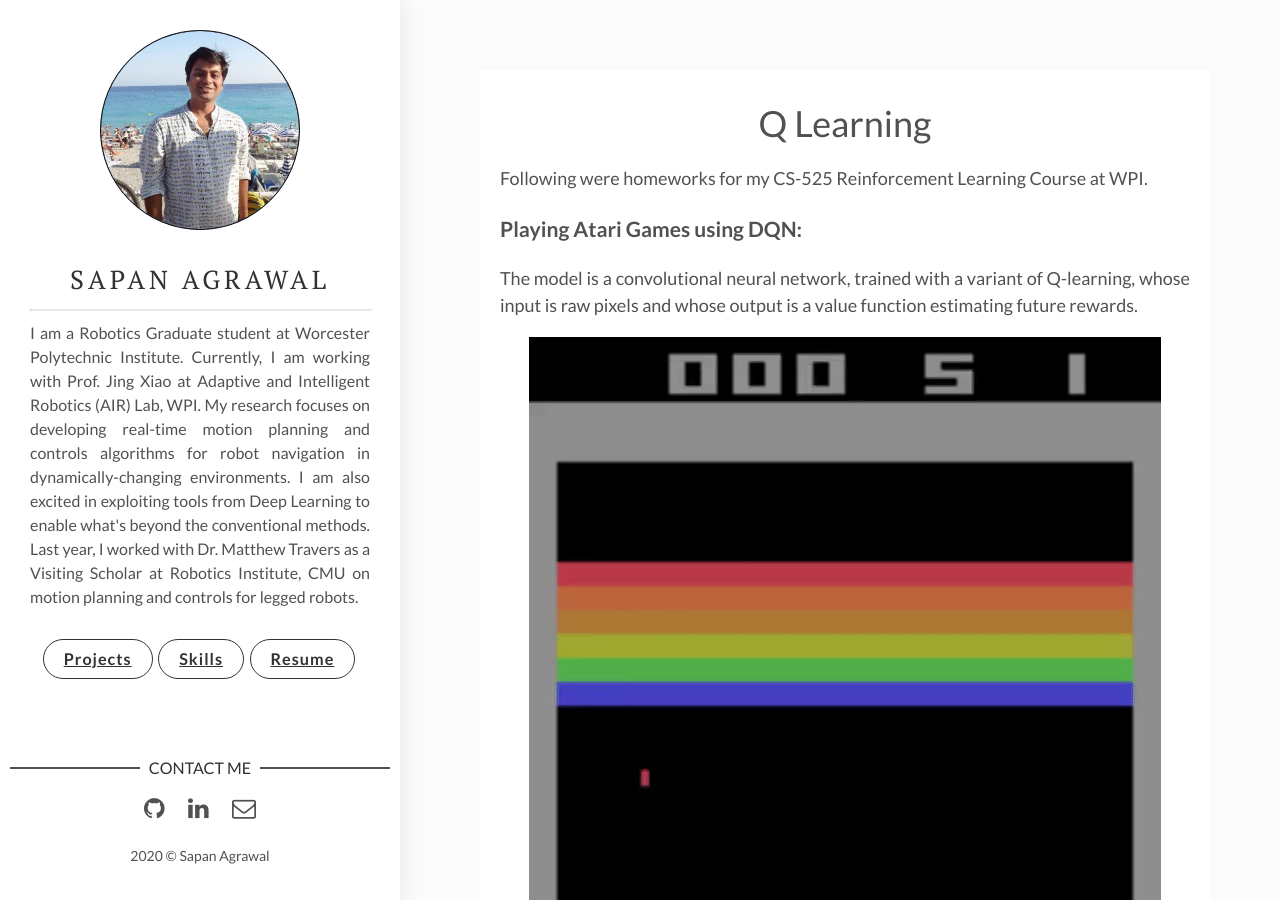
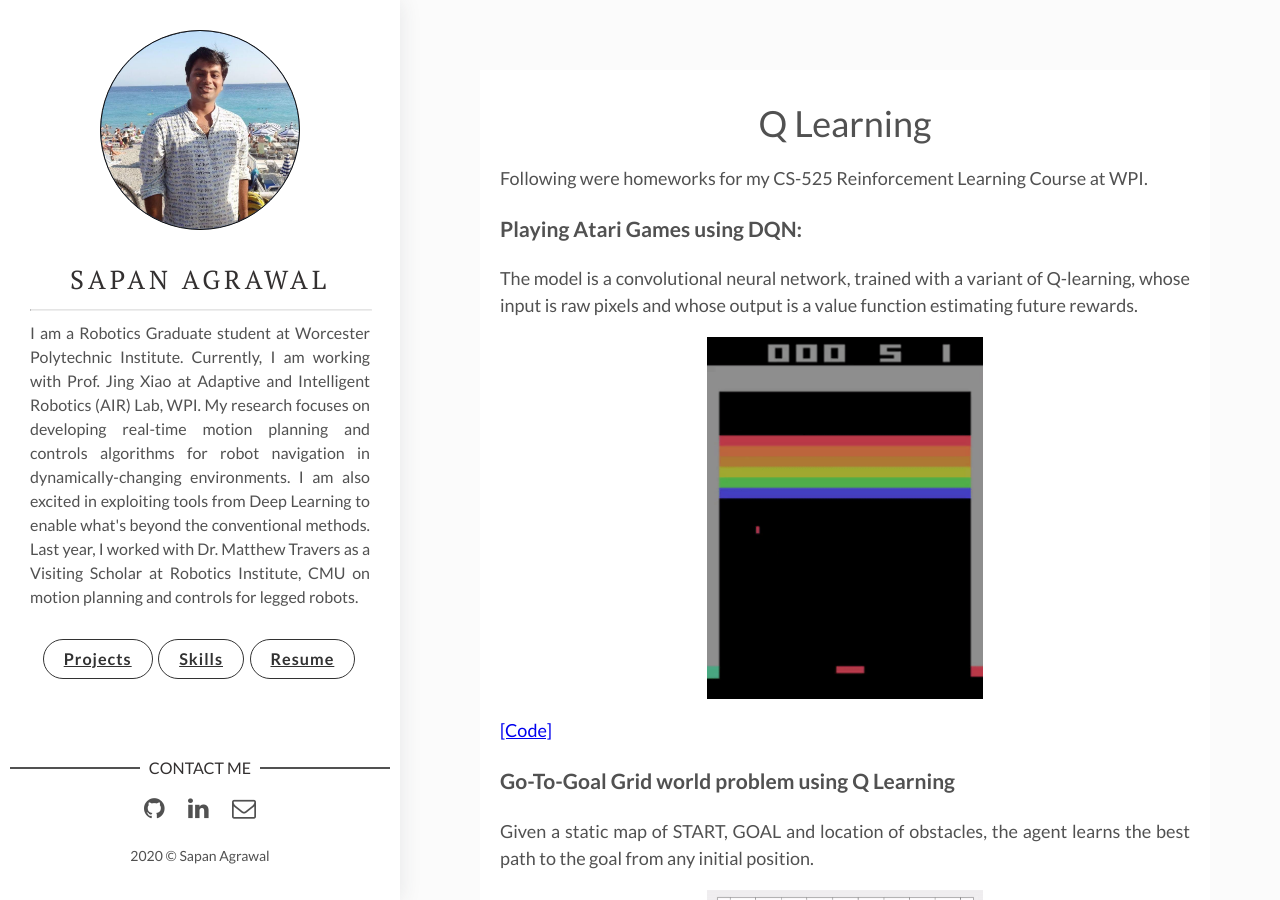
Before and after one commit to sapan-ostic/sapan-ostic.github.io, a Jekyll site: the page built from _posts/2019-01-15-Q-Learning.markdown, in a window 1280 px wide and 900 px high. Built offline with Jekyll 4.4.1, drawn with Linux system fonts in a browser that asks for light colours.

Commit message:
general commit

```diff
--- a/_posts/2019-01-15-Q-Learning.markdown
+++ b/_posts/2019-01-15-Q-Learning.markdown
@@ -11,14 +11,14 @@
 ### Playing Atari Games using DQN:
 The model is a convolutional neural network, trained with a variant of Q-learning, whose input is raw pixels and whose output is a value function estimating future rewards.
 <p align="center">
-    <img src="{{site.baseurl}}/assets/img/breakout.gif">
+    <img src="{{site.baseurl}}/assets/img/breakout.gif" width="40%">
 </p>
 [[Code]](https://github.com/sapan-ostic/CS-525-Reinforcement-Learning/tree/master/HW%203%20DQN%20Atari%20Games)
 
 ### Go-To-Goal Grid world problem using Q Learning
 Given a static map of START, GOAL and location of obstacles, the agent learns the best path to the goal from any initial position.
 <p align="center">
-    <img src="{{site.baseurl}}/assets/img/qlearning.gif">
+    <img src="{{site.baseurl}}/assets/img/qlearning.gif" width="40%">
 </p>
 
 [[Code]](https://github.com/sapan-ostic/Go-to-goal-grid-problem-using-q-learning)
```
